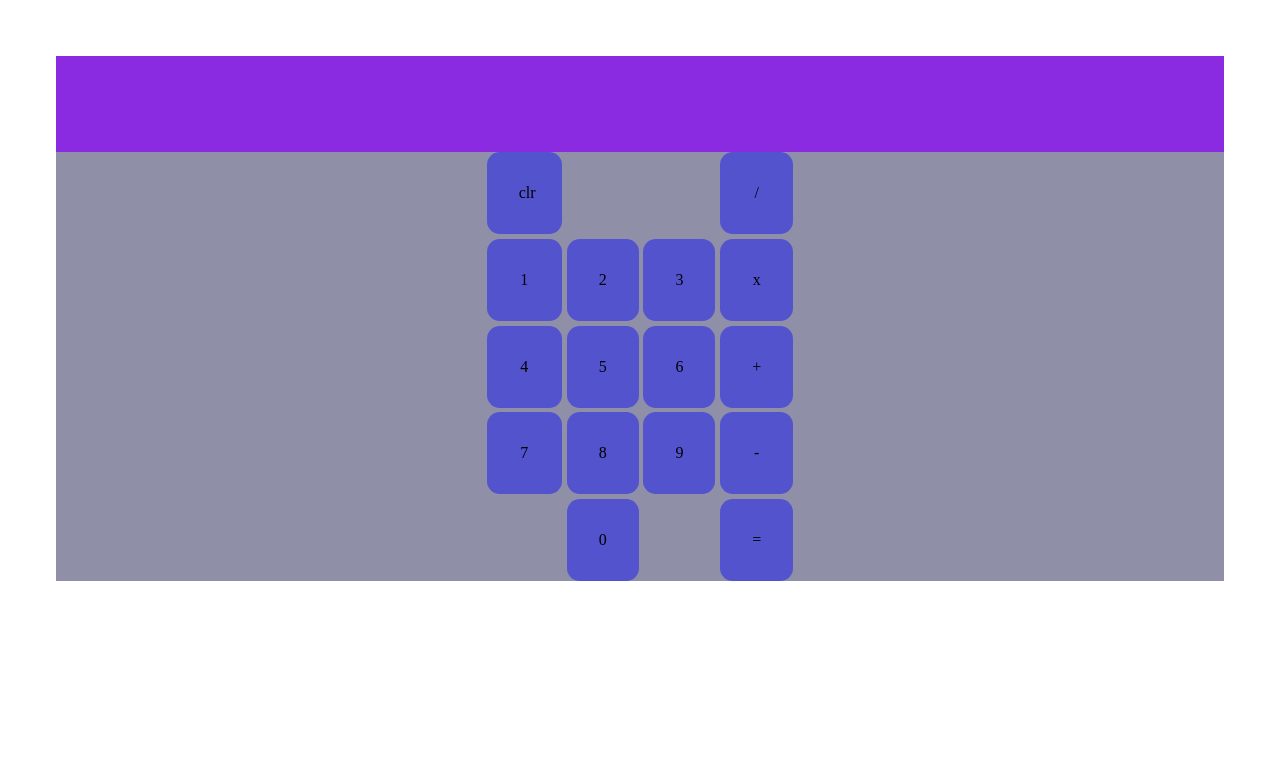
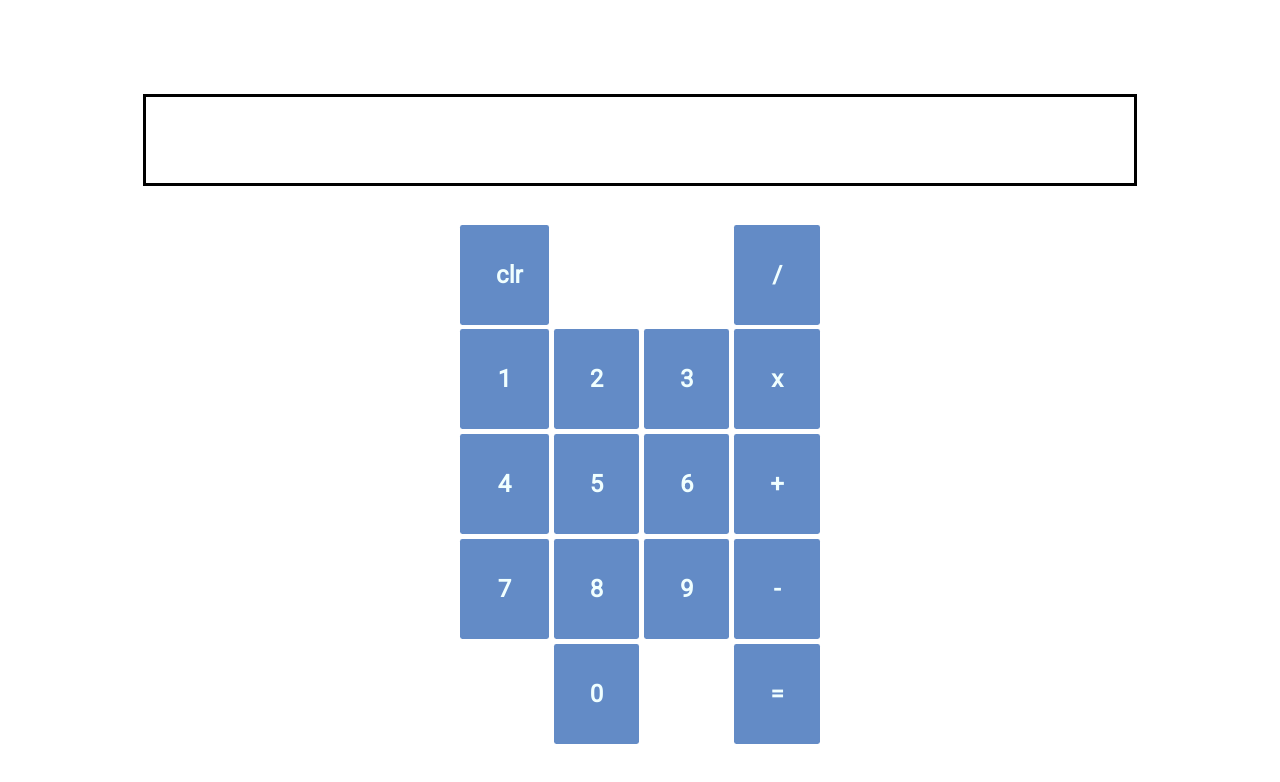
Before and after one commit to Gohsato/CalculatorApp, a website built with webpack: page jQuery/index.html in a window 1280 px wide. Built offline with nearby package versions, Linux system fonts and the light colour scheme.

Commit message:
polished up ui

```diff
--- a/jQuery/index.html
+++ b/jQuery/index.html
@@ -7,10 +7,13 @@
         <script type="text/javascript" src="https://ajax.googleapis.com/ajax/libs/jquery/3.3.1/jquery.min.js"></script>
         <script type="text/javascript" src="build/app.bundle.js"></script>
         <link rel="stylesheet" href="style.css"/>
+
+        <link href="https://fonts.googleapis.com/css?family=Roboto" rel="stylesheet">
+
     </head>
     <body>
         <div id="display-container">
-            <h1 id="display"></h1>
+            <h1 id="display">&nbsp</h1>
         </div>
         <div id="button-container">
             <div class="func-button">clr</div>
@@ -18,23 +21,23 @@
             <div class="no-button"></div>
             <div class="func-button">/</div>
 
-            <div class="button">1</div>
-            <div class="button">2</div>
-            <div class="button">3</div>
+            <div class="num-button">1</div>
+            <div class="num-button">2</div>
+            <div class="num-button">3</div>
             <div class="func-button">x</div>
 
-            <div class="button">4</div>
-            <div class="button">5</div>
-            <div class="button">6</div>
+            <div class="num-button">4</div>
+            <div class="num-button">5</div>
+            <div class="num-button">6</div>
             <div class="func-button">+</div>
 
-            <div class="button">7</div>
-            <div class="button">8</div>
-            <div class="button">9</div>
+            <div class="num-button">7</div>
+            <div class="num-button">8</div>
+            <div class="num-button">9</div>
             <div class="func-button">-</div>
 
             <div class="no-button"></div>
-            <div class="button">0</div>
+            <div class="num-button">0</div>
             <div class="no-button"></div>
             <div class="func-button">=</div>
         </div>
--- a/jQuery/js/controller.js
+++ b/jQuery/js/controller.js
@@ -2,10 +2,15 @@ import {operations,calcModel} from './model.js';
 
 const calcDisplay = {
     display(str) {
-        $('#display').text(str);
+        if(!str){
+            $('#display').html('&nbsp');
+        }else{
+            $('#display').text(str);
+        }
     },
     clear() {
-        $('#display').text('');
+
+        $('#display').html('&nbsp');
     }
 }
 
@@ -14,16 +19,16 @@ $(document).ready(function () {
 
     let displyedNum="";
 
-    $(".button").click((event) => {
-        console.log("clicked " + $(event.currentTarget).text());
+    $(".num-button").click((event) => {
 
         displyedNum+=$(event.currentTarget).text();
         calcDisplay.display(displyedNum);
     })
 
     $(".func-button").click((event) => {
-        console.log("clicked " + $(event.currentTarget).text());
         controllerSwitch($(event.currentTarget).text(),parseInt(displyedNum));
+        let out = parseInt(calcModel._storedValue);
+        calcDisplay.display(out);
         displyedNum="";
 
     });
@@ -50,9 +55,6 @@ function controllerSwitch(controlStr,newVal) {
             break;
         case "=":
             calcModel.doLastAndUpdate(undefined,newVal);
-            let out = parseInt(calcModel._storedValue);
-            console.log(out);
-            calcDisplay.display(out);
             break;
 
     }
--- a/jQuery/style.css
+++ b/jQuery/style.css
@@ -1,34 +1,40 @@
 
 body{
     padding: 3em;
+    font-family: 'Roboto',sans-serif;
 }
 
 #display-container{
-    background-color: blueviolet;
-    display: flex;
-    align-content: center;
-    justify-content: center;
-    height: 4em;
-    padding: 1em;
+
 }
 
 #display{
-    font-size: 2em
+    border-style: solid;
+    text-align: center;
+    padding: 0.3em;
+    max-width: 20em;
+    margin: 0.8em auto 0.8em auto;
+    font-size: 3em
 }
 
 #button-container{
-    background-color: rgba(74, 74, 113, 0.614);
     display: grid;
     grid-template-columns: auto auto auto auto;
     grid-gap: 0.3em;
     justify-content: center;
 }
-.button, .func-button{
-    background-color: rgba(54, 54, 226, 0.662);
+.num-button, .func-button{
+    background-color: rgba(20, 80, 169, 0.662);
     text-align: center;
     padding: 2em;
     max-width: 0.7em;
-    border-radius: 0.8em;
+    border-radius: 0.1em;
+
+    padding: 1.5em;
+
+    font-weight: bolder;
+    font-size: 1.5em;
+    color: azure;
 }
 
 .no-button{
--- a/jQuery/webpack.config.js
+++ b/jQuery/webpack.config.js
@@ -1,7 +1,7 @@
 var path = require('path');
 var webpack = require('webpack');
 module.exports = {
-    entry: './src/controller.js',
+    entry: './js/controller.js',
     output: {
         path: path.resolve(__dirname, 'build'),
         filename: 'app.bundle.js'
```
Also changed, not shown: jQuery/build/app.bundle.js, 1 other file.
